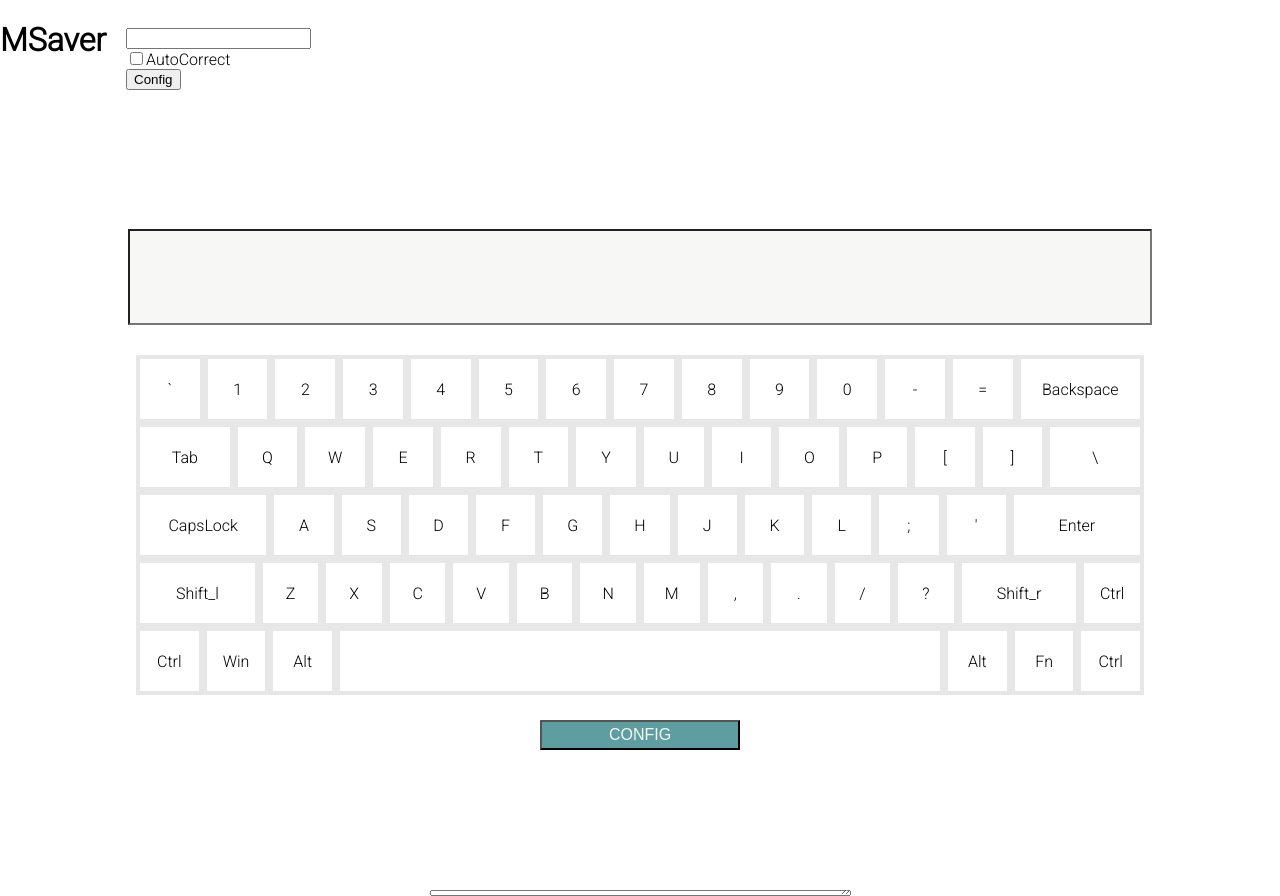
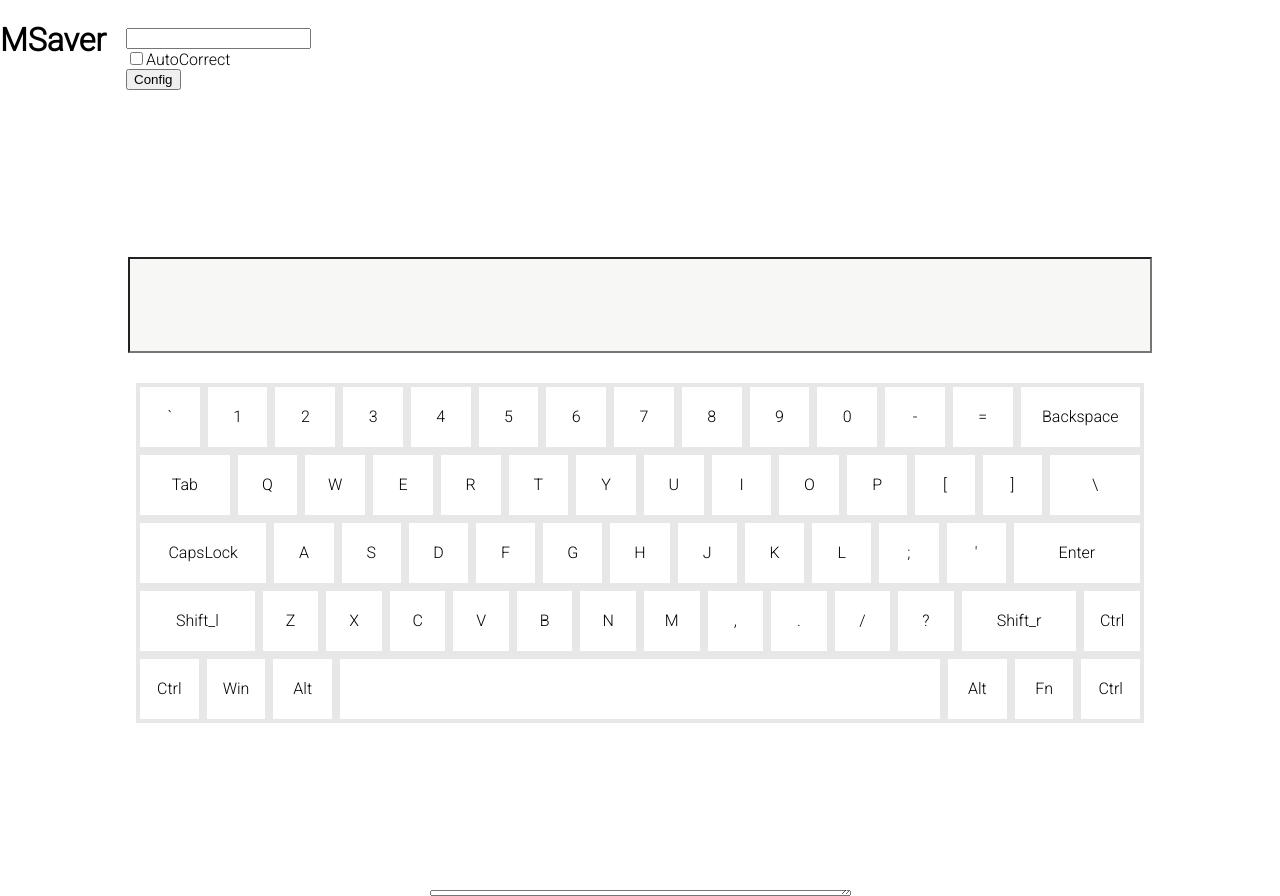
Before and after one commit to suryanarayanandv/mSaver, a React (Create React App) app in the folder ui/: page / in a window 1280 px wide. Built offline with nearby package versions, Linux system fonts and the light colour scheme.

Commit message:
removed: Config Button

```diff
--- a/ui/src/components/keyboard.jsx
+++ b/ui/src/components/keyboard.jsx
@@ -64,7 +64,6 @@ const Keyboard = ({firstRow,secondRow,thirdRow,fourthRow,enteredValue,handleSubm
 
             </div>
         </div>
-        <input className='configButton' value='CONFIG' type="button"/>
     </div>
   )
 }
```
